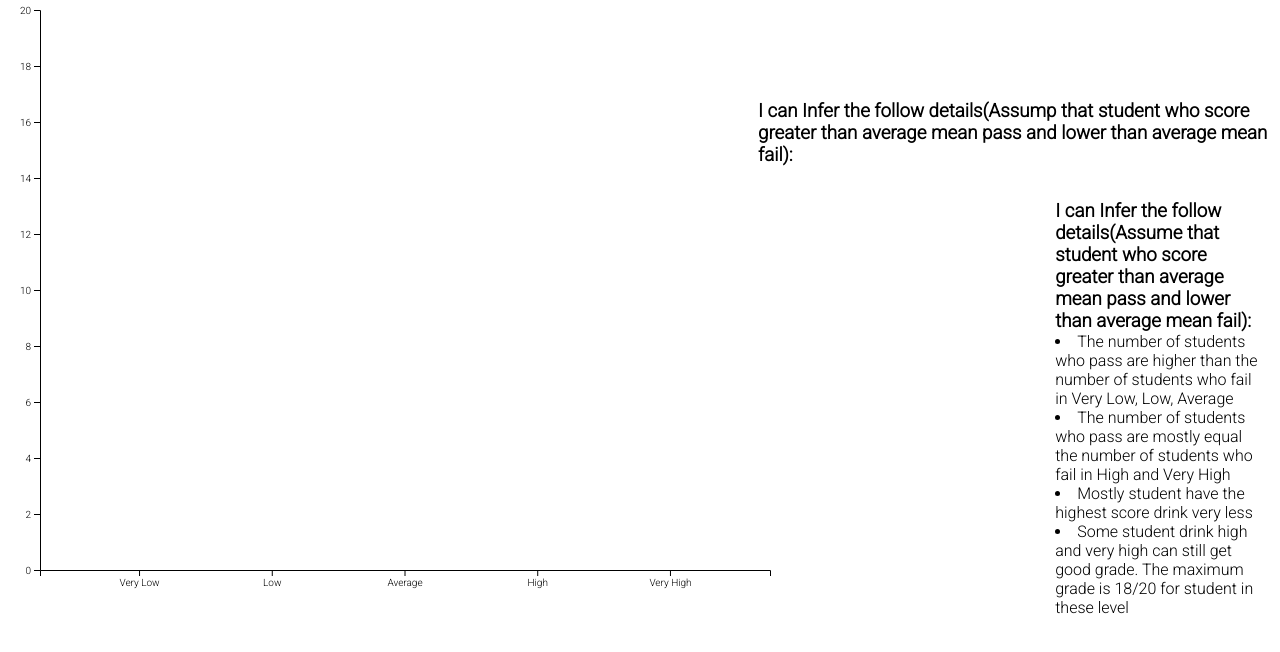
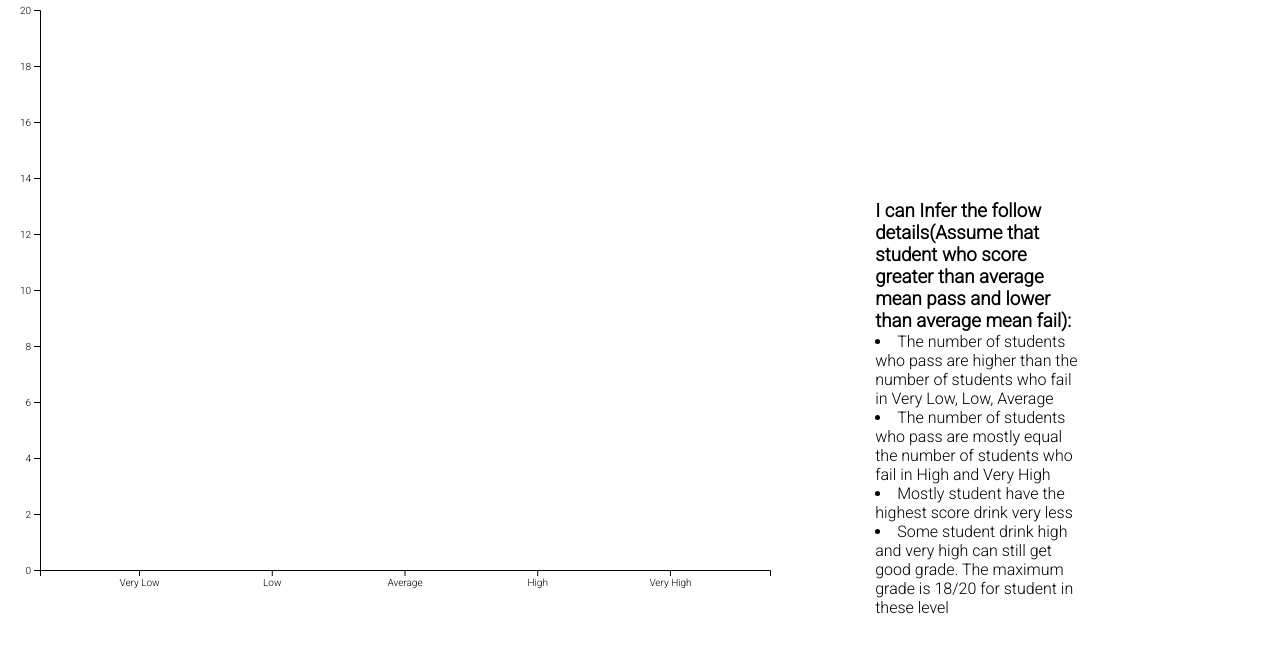
Before and after one commit to nmtrang/alcohol-in-students-data-visualization, a website: page src/chart-files/swamplot/swarmplot.html in a window 1280 px wide. Drawn offline with nearby package versions, Linux system fonts and the light colour scheme; no server answers; a web font is replaced by a local one.

Commit message:
swarmplot fixed

```diff
--- a/src/chart-files/swamplot/style.css
+++ b/src/chart-files/swamplot/style.css
@@ -4,8 +4,9 @@
 }
 
 #information {
+    float: right;
     width: 40%;
     position: absolute;
-    right: 10px;
+    right: 100px;
     top: 100px;
 }
--- a/src/chart-files/swamplot/swarmplot.html
+++ b/src/chart-files/swamplot/swarmplot.html
@@ -13,7 +13,7 @@
 <div id="my_dataviz"></div>
 <script src="./script.js"></script>
 <div id="information" float="right">
-    <h3>I can Infer the follow details(Assump that student who score greater than average mean pass and lower than average mean fail):</h3>
+
 
 <div id="information">
     <h3>I can Infer the follow details(Assume that student who score greater than average mean pass and lower than average mean fail):</h3>
```
